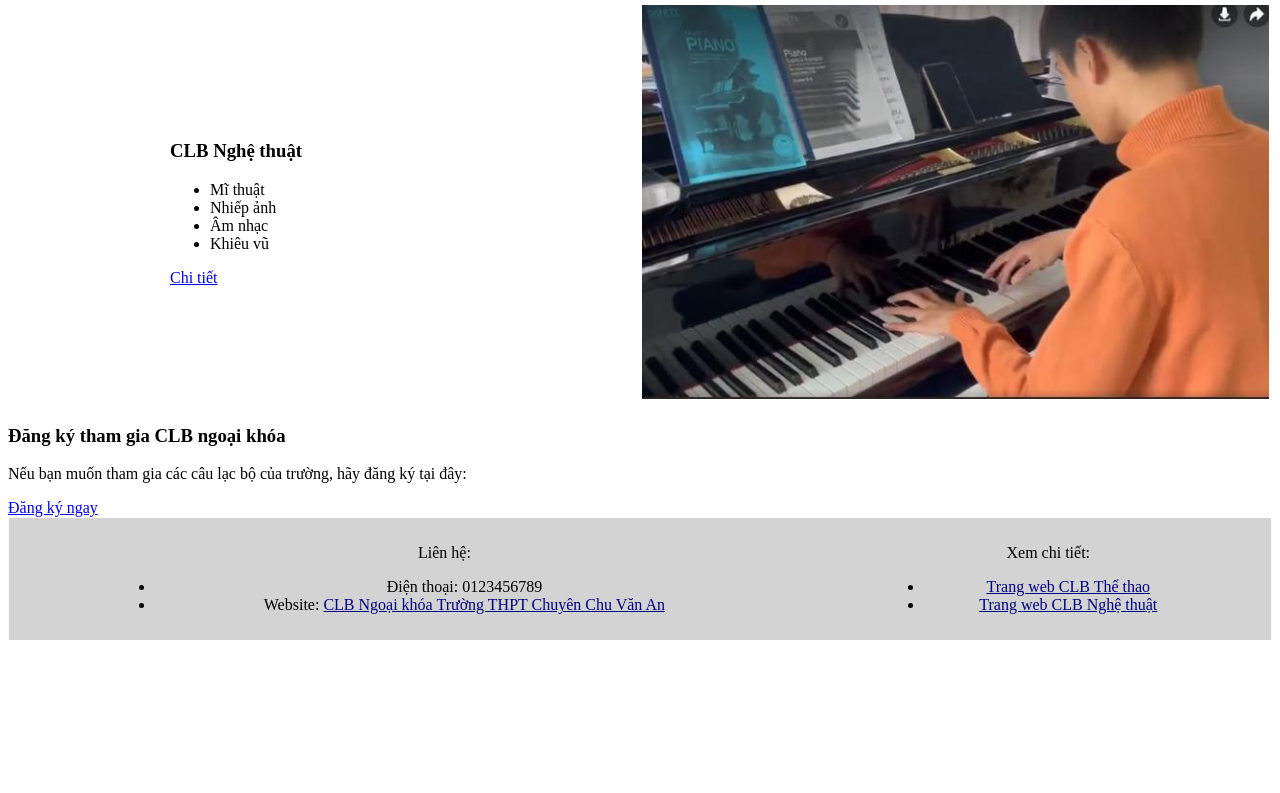
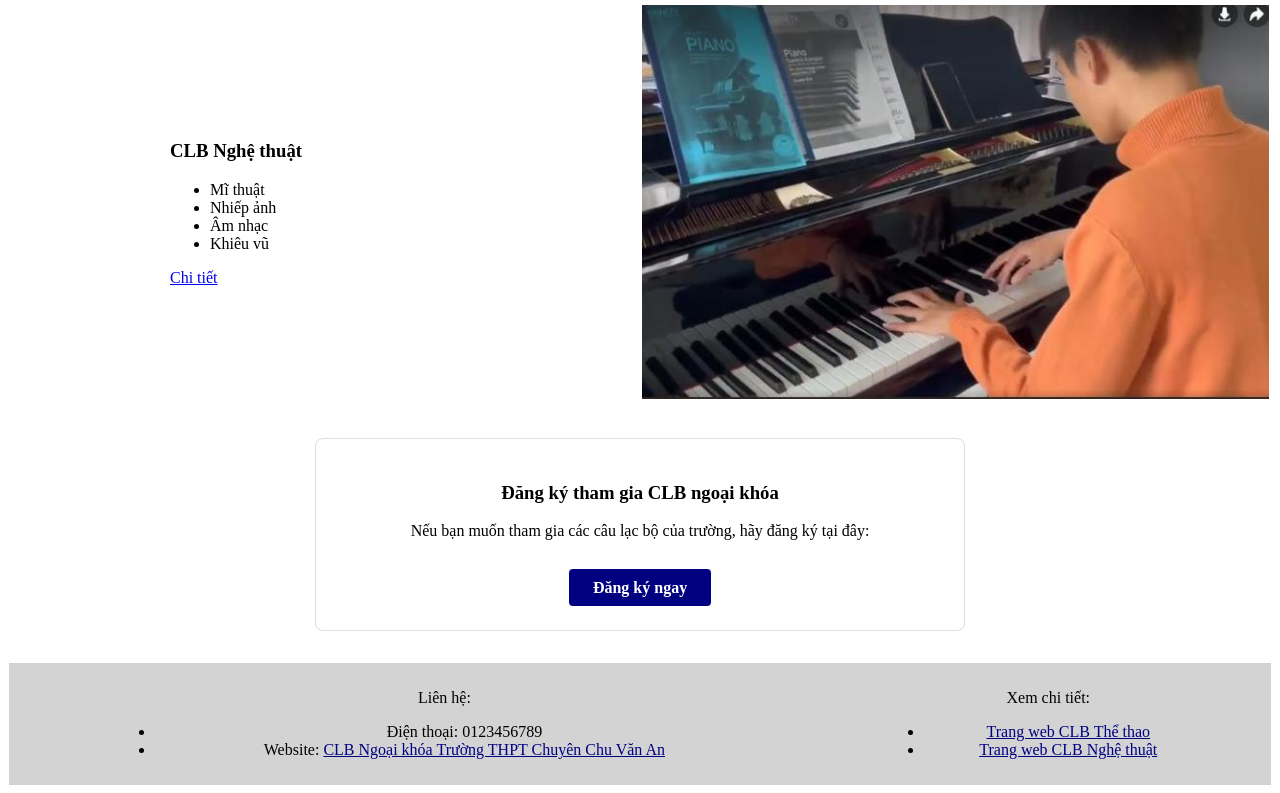
Before and after one commit to doantm1809-dotcom/code, a plain HTML site: page index.html in a window 1280 px wide. Shown: the part 1167-1960 px from the top of the page. Before the commit the page ends 1815 px from the top, so only its background shows below. Drawn offline with Linux system fonts and the light colour scheme.

Commit message:
Update styles.css

```diff
--- a/styles.css
+++ b/styles.css
@@ -66,3 +66,26 @@ text-decoration: none;
     display: block;
     padding: 10px 5px;
 }
+.register {
+    text-align: center;
+    margin: 2rem auto;
+    padding: 1.5rem;
+    max-width: 600px;
+    border: 1px solid #ddd;
+    border-radius: 8px;
+}
+
+.btn-register {
+    display: inline-block;
+    margin-top: 0.8rem;
+    padding: 0.6rem 1.5rem;
+    background-color: navy;
+    color: white;
+    text-decoration: none;
+    border-radius: 4px;
+    font-weight: bold;
+}
+
+.btn-register:hover {
+    background-color: #0044aa;
+}
```
